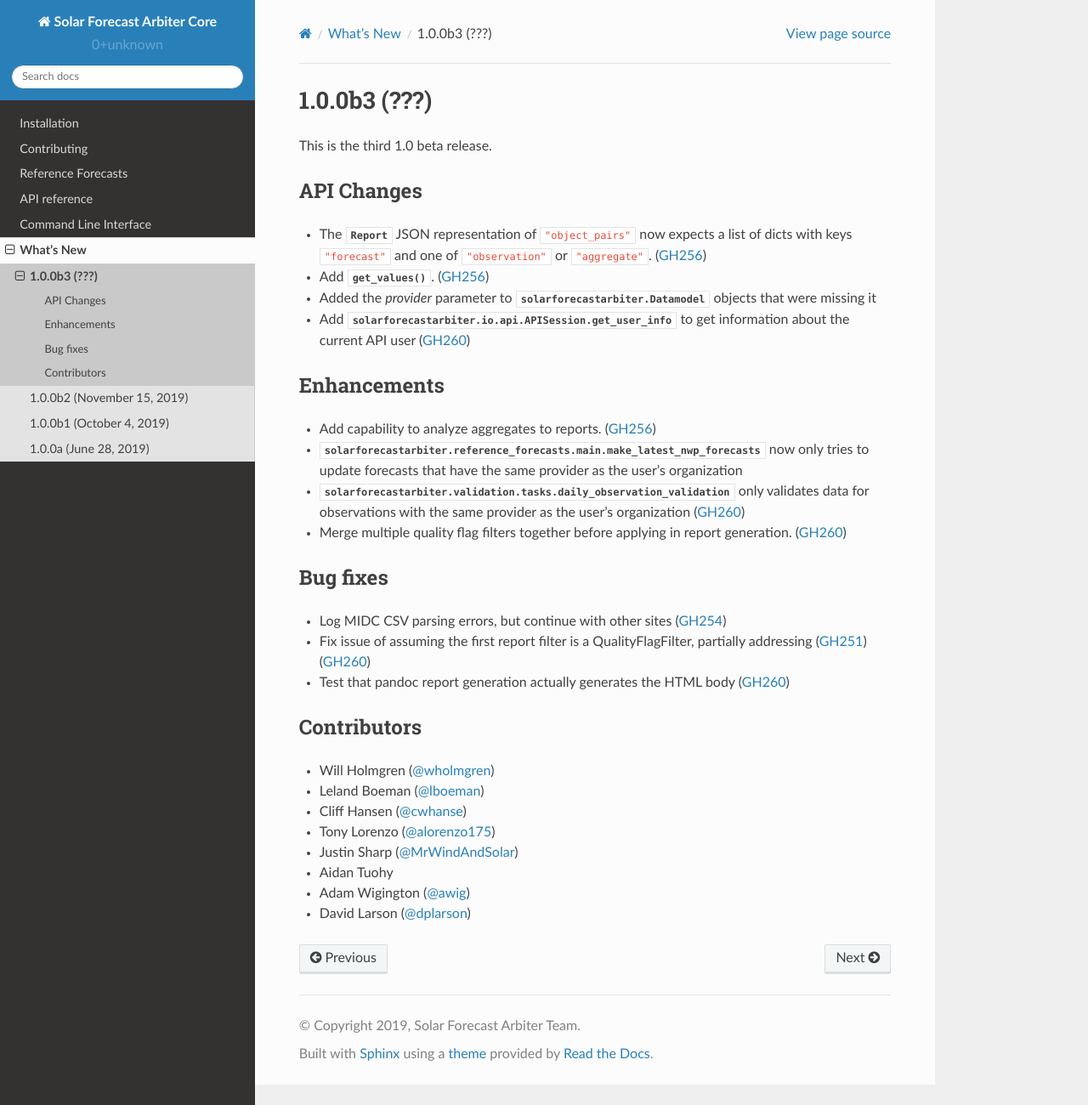
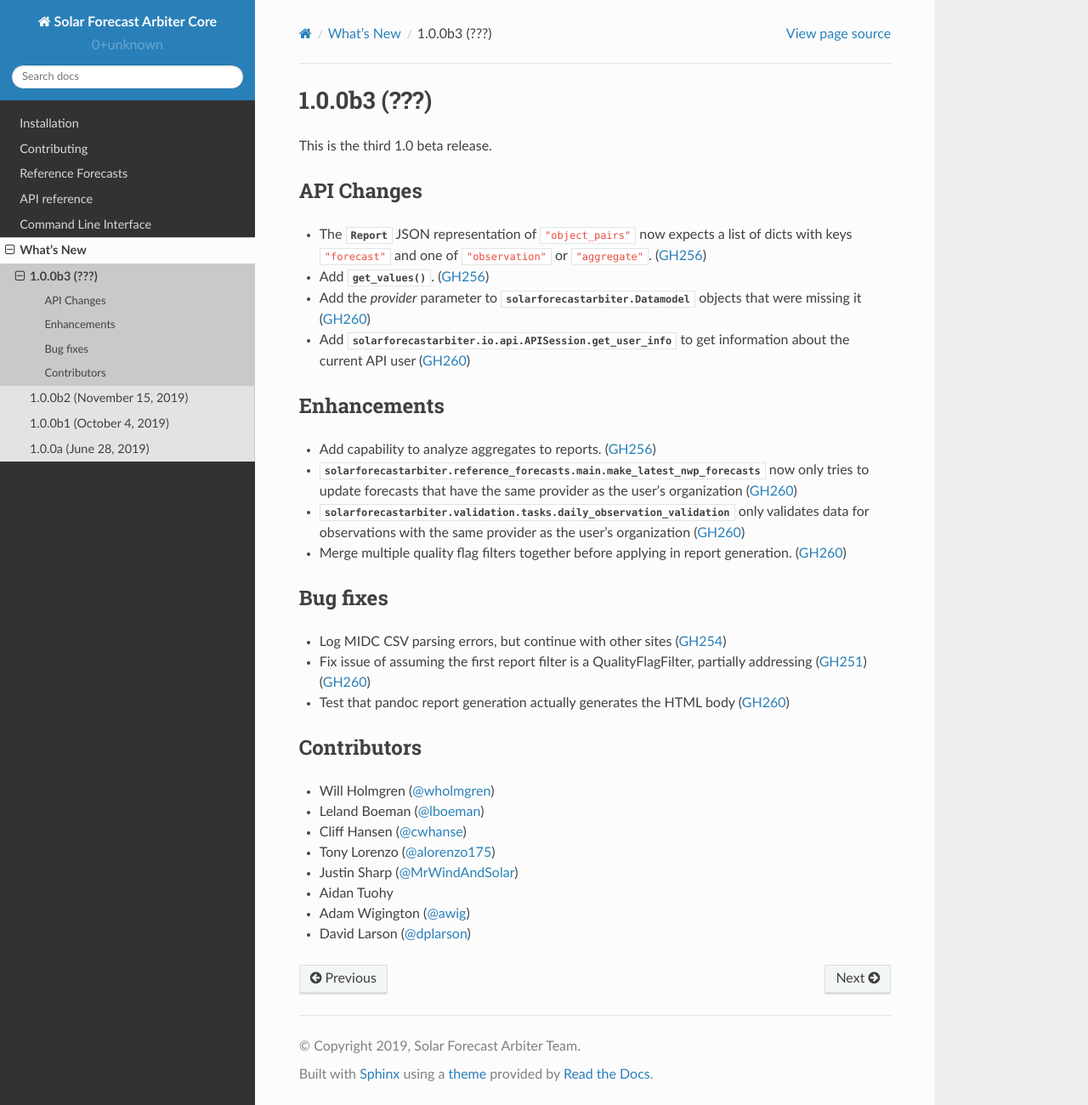
Before and after one commit to SolarArbiter/solarforecastarbiter-core, a Sphinx documentation site: the page built from docs/source/whatsnew/1.0.0b3.rst, in a window 1280 px wide and 1300 px high. Shown: the whole window at 85% size. Built offline with Sphinx 7.4.7 and the Read the Docs theme 2.0.0, drawn with Linux system fonts in a browser that asks for light colours.

```diff
--- a/docs/source/whatsnew/1.0.0b3.rst
+++ b/docs/source/whatsnew/1.0.0b3.rst
@@ -14,8 +14,8 @@ API Changes
   (:pull:`256`)
 * Add :py:meth:`~solarforecastarbiter.io.api.APISession.get_values`.
   (:pull:`256`)
-* Added the `provider` parameter to :py:mod:`solarforecastarbiter.Datamodel`
-  objects that were missing it
+* Add the `provider` parameter to :py:mod:`solarforecastarbiter.Datamodel`
+  objects that were missing it (:pull:`260`)
 * Add :py:mod:`solarforecastarbiter.io.api.APISession.get_user_info`
   to get information about the current API user (:pull:`260`)
 
```
Also changed, not shown: other parts of docs/source/whatsnew/1.0.0b3.rst (+1 -1 lines).
